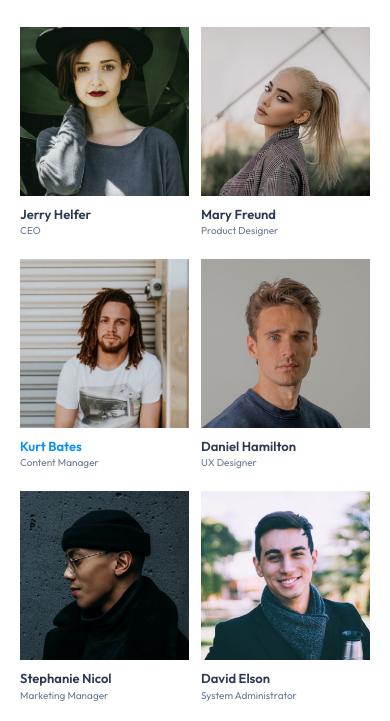
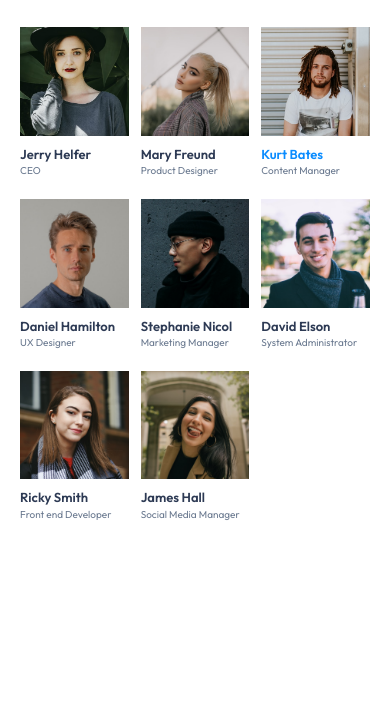
Before and after one commit to humanoid114/143313, a plain HTML site: page index.html in a window 390 px wide. Shown: the part 95-816 px from the top of the page. Drawn offline with Linux system fonts and the light colour scheme.

Commit message:
djhdcdsc

```diff
--- a/style.css
+++ b/style.css
@@ -1,11 +1,11 @@
-/* 1. Reset: remove default spacing */
+
 * {
   margin: 0;
   padding: 0;
   box-sizing: border-box;
 }
 
-/* 2. Page */
+
 body {
   font-family: "Outfit", system-ui, sans-serif;
   color: #2d3a54;
@@ -13,7 +13,6 @@ body {
   padding: 60px 20px;
 }
 
-/* 3. Section: centered box */
 .team {
   max-width: 630px;
   margin: 0 auto;
@@ -25,22 +24,19 @@ body {
   margin-bottom: 30px;
 }
 
-/* 4. THE GRID (this is what makes it responsive!)
-   repeat(auto-fit, minmax(130px, 1fr)) means:
-   "make as many columns as fit, each at least 130px wide"
-   gap: 20px (up/down)  12px (left/right) */
+
 .team-grid {
   display: grid;
   grid-template-columns: repeat(auto-fit, minmax(130px, 1fr));
   gap: 20px 12px;
 }
 
-/* 5. One person */
+
 .member img {
   display: block;
   width: 100%;
-  aspect-ratio: 1 / 1;   /* always a square */
-  object-fit: cover;     /* crop the photo, never stretch it */
+  aspect-ratio: 1 / 1;
+  object-fit: cover;
   margin-bottom: 9px;
 }
 
@@ -56,8 +52,13 @@ body {
   color: #6b7a90;
 }
 
-/* 6. Blue name (hover, or add class="active" in the HTML) */
+
 .member:hover h3,
 .member.active h3 {
   color: #0a8cff;
 }
+@media (max-width: 500px) {
+  .team-grid {
+    grid-template-columns: repeat(3, 1fr);
+  }
+}
```
